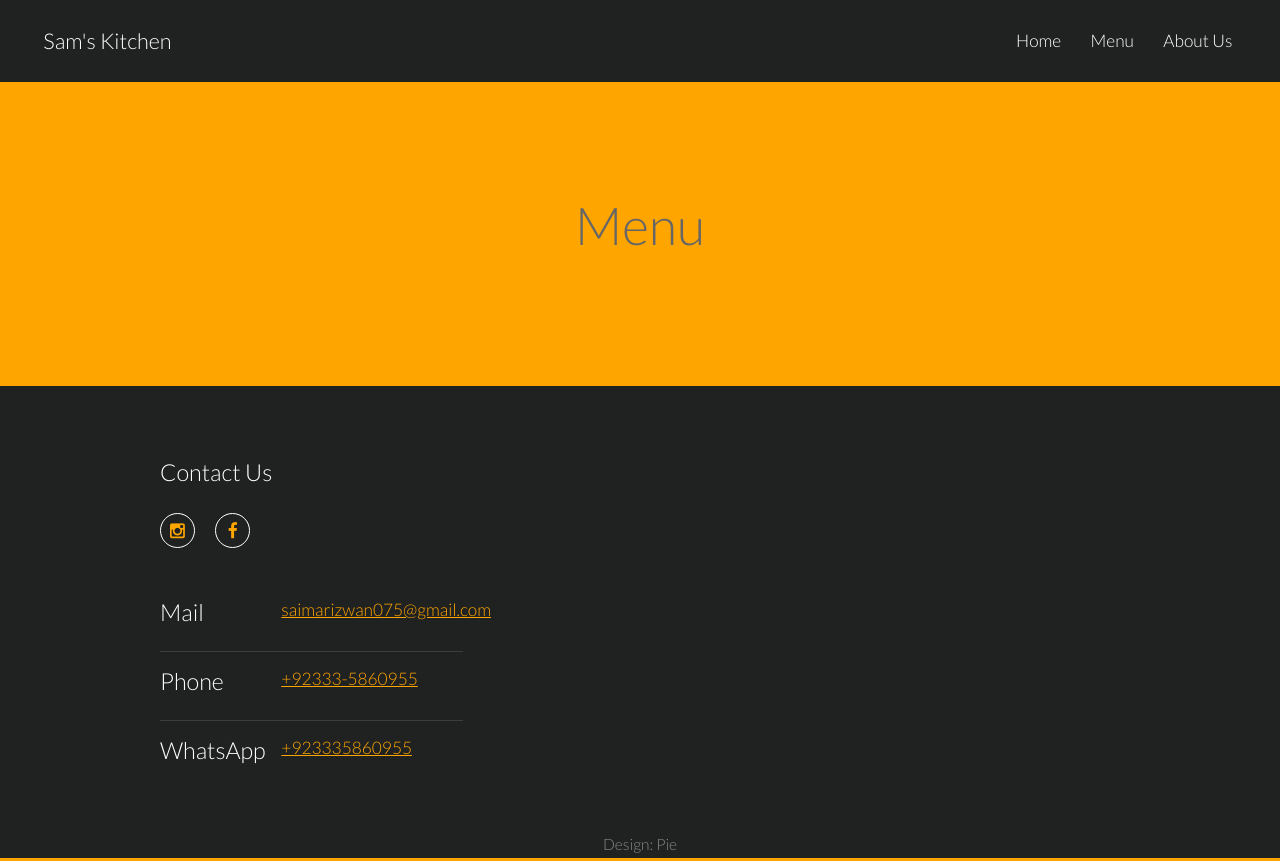
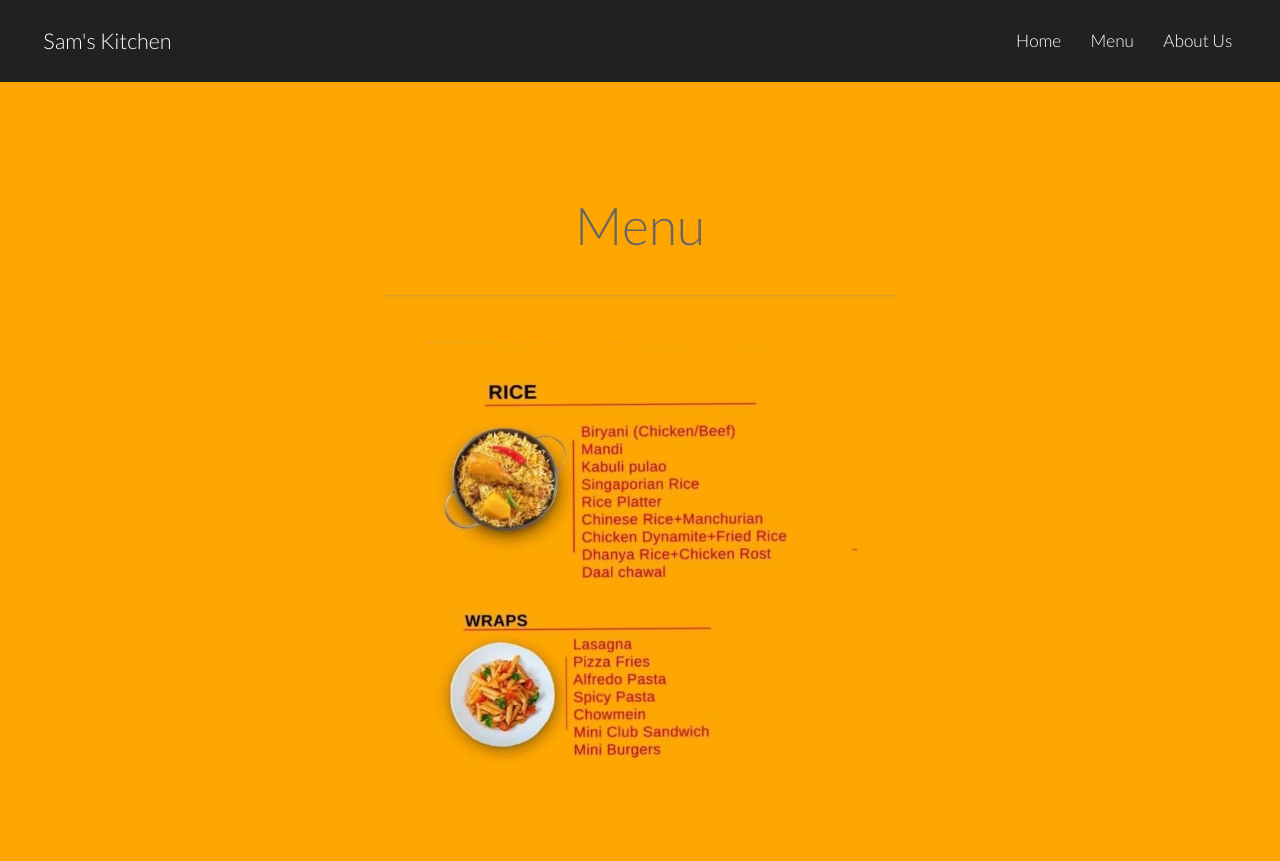
Before and after one commit to syedhassanpirzada/sams_kitchen, a plain HTML site: page Menu.html in a window 1280 px wide. Shown: the top 861 px of the page. Drawn offline with nearby package versions, Linux system fonts and the light colour scheme.

Commit message:
Menu image

```diff
--- a/Menu.html
+++ b/Menu.html
@@ -42,6 +42,11 @@
       <div class="container">
         <header class="major">
           <h2>Menu</h2>
+          <p>
+            <span class="image img"
+              ><img src="images/Menu-image-1.jpeg"
+            /></span>
+          </p>
         </header>
     </section>
 
```
